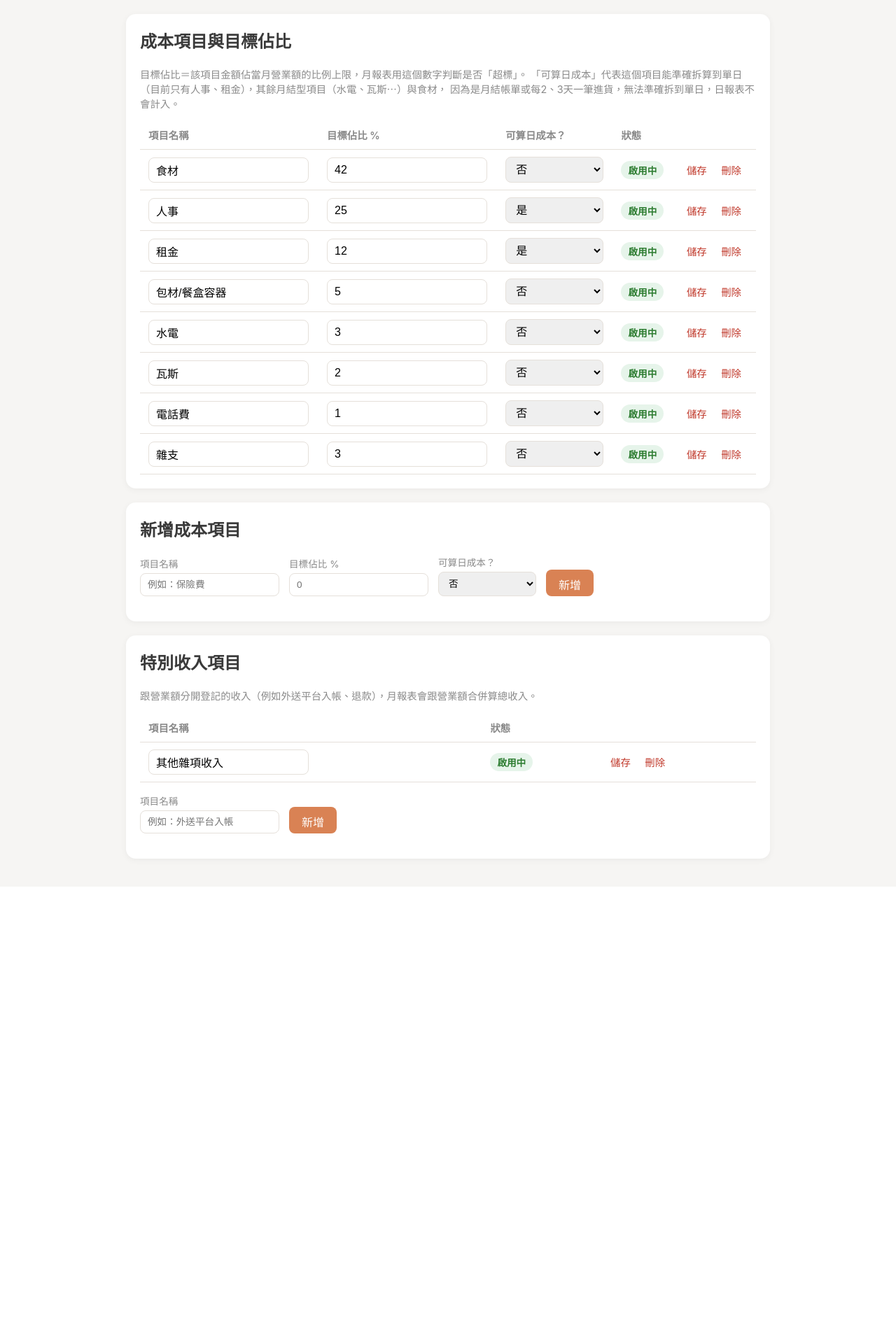
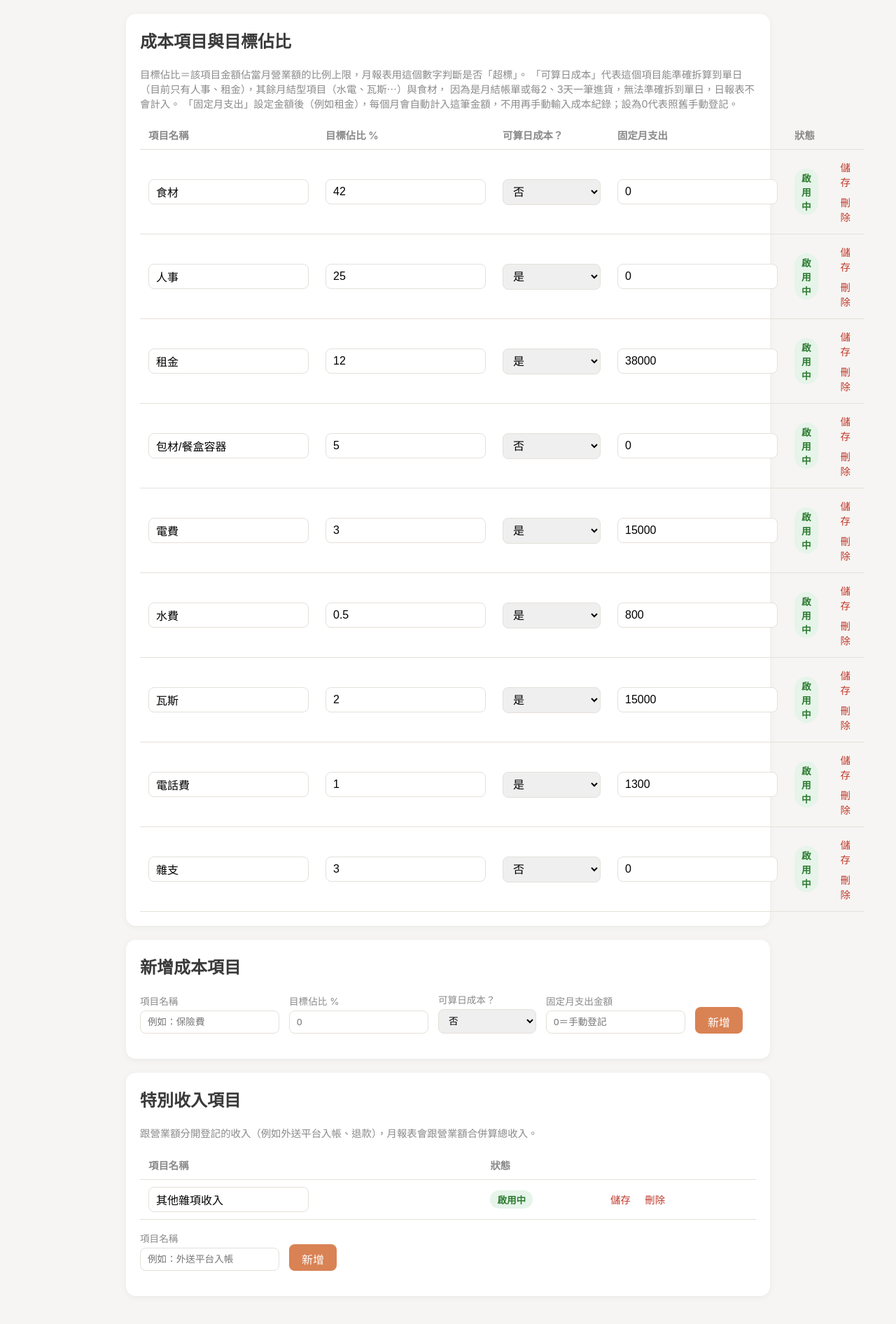
Before and after one commit to woo1027/Test, a Flask app: page /settings in a window 1280 px wide. Shown: the part 54-1946 px from the top of the page at 70% size. Before the commit the page ends 1290 px from the top, so only its background shows below. Run offline with Flask 3, Linux system fonts and the light colour scheme; data comes from the database, SQL or seed files in the repository.

Commit message:
Add fixed monthly amounts for rent and utilities
Categories can now carry a fixed_monthly_amount: when set, the
monthly report uses it directly instead of summing cost_records (like
人事's salary calc), manual cost entry for that category is blocked
(same guard as payroll), and daily_computable prorates it accurately
since the amount is known in advance rather than usage-dependent.

Seed 租金 at 38,000/month. Split the old combined 水電 category into
電費 (15,000/month) and 水費 (1,600 every 2 months on odd months,
averaged to 800/month) since they bill on different cycles and can't
share one fixed amount; also fix 瓦斯 (15,000) and 電話費 (1,300).
Existing databases migrate the rename in place — 水電's history moves
to the renamed 電費 category, 水費 is added fresh, and fixed amounts
only backfill categories still at 0 so a manually edited value is
never overwritten.

Co-Authored-By: Claude Sonnet 5 <noreply@anthropic.com>
Claude-Session: https://claude.ai/code/session_011coZe3d7n2MZgn3c2i7PDH

```diff
--- a/app.py
+++ b/app.py
@@ -14,15 +14,16 @@ DB_PATH = os.path.join(os.path.dirname(os.path.abspath(__file__)), "bento.db")
 # 其餘項目是月結帳單（水電、瓦斯、電話費、包材、雜支）或只有每2、3天一筆的進貨（食材），
 # 沒辦法準確攤算到單日，daily_computable=0，日檢視時不計入、僅供參考。
 DEFAULT_CATEGORIES = [
-    # (name, target_percent, sort_order, is_payroll_category, daily_computable)
-    ("食材", 42, 1, 0, 0),
-    ("人事", 25, 2, 1, 1),
-    ("租金", 12, 3, 0, 1),
-    ("包材/餐盒容器", 5, 4, 0, 0),
-    ("水電", 3, 5, 0, 0),
-    ("瓦斯", 2, 6, 0, 0),
-    ("電話費", 1, 7, 0, 0),
-    ("雜支", 3, 8, 0, 0),
+    # (name, target_percent, sort_order, is_payroll_category, daily_computable, fixed_monthly_amount)
+    ("食材", 42, 1, 0, 0, 0),
+    ("人事", 25, 2, 1, 1, 0),
+    ("租金", 12, 3, 0, 1, 38000),
+    ("包材/餐盒容器", 5, 4, 0, 0, 0),
+    ("電費", 3, 5, 0, 1, 15000),
+    ("水費", 0.5, 6, 0, 1, 800),  # 實際每2個月繳1600（奇數月），這裡取每月平均值
+    ("瓦斯", 2, 7, 0, 1, 15000),
+    ("電話費", 1, 8, 0, 1, 1300),
+    ("雜支", 3, 9, 0, 0, 0),
 ]
 
 DEFAULT_INCOME_CATEGORIES = [
@@ -149,8 +150,39 @@ def _migrate_consolidate_food_categories(conn):
 
 
 def _migrate_daily_computable(conn):
-    """人事、租金可以準確攤算到單日；其餘月結/進貨型項目不行。"""
-    conn.execute("UPDATE categories SET daily_computable = 1 WHERE name IN ('人事', '租金')")
+    """固定金額的項目都能準確攤算到單日；其餘變動的月結/進貨型項目不行。"""
+    conn.execute(
+        "UPDATE categories SET daily_computable = 1 WHERE name IN ('人事', '租金', '電費', '水費', '瓦斯', '電話費')"
+    )
+
+
+def _migrate_split_utilities(conn):
+    """水電拆成電費、水費兩個獨立項目（繳費週期不同）。歷史資料保留在改名後的「電費」底下。"""
+    conn.execute("UPDATE categories SET name = '電費' WHERE name = '水電'")
+    water = conn.execute("SELECT id FROM categories WHERE name = '水費'").fetchone()
+    if not water:
+        next_order = conn.execute(
+            "SELECT COALESCE(MAX(sort_order), 0) AS m FROM categories"
+        ).fetchone()[0] + 1
+        conn.execute(
+            "INSERT INTO categories (name, target_percent, sort_order, daily_computable) VALUES ('水費', 0.5, ?, 1)",
+            (next_order,),
+        )
+
+
+def _migrate_fixed_monthly_amounts(conn):
+    """固定金額的項目補上金額；只補還沒設定過（還是0）的，不覆蓋手動調整過的金額。"""
+    for name, amount in [
+        ("租金", 38000),
+        ("電費", 15000),
+        ("水費", 800),  # 實際每2個月繳1600（奇數月），取每月平均值
+        ("瓦斯", 15000),
+        ("電話費", 1300),
+    ]:
+        conn.execute(
+            "UPDATE categories SET fixed_monthly_amount = ? WHERE name = ? AND fixed_monthly_amount = 0",
+            (amount, name),
+        )
 
 
 def _migrate_ingredient_prices(conn):
@@ -284,6 +316,7 @@ def init_db():
     conn.execute("UPDATE categories SET is_payroll_category = 1 WHERE name = '人事' AND is_payroll_category = 0")
     _ensure_column(conn, "categories", "is_food_group", "INTEGER NOT NULL DEFAULT 0")
     _ensure_column(conn, "categories", "daily_computable", "INTEGER NOT NULL DEFAULT 0")
+    _ensure_column(conn, "categories", "fixed_monthly_amount", "REAL NOT NULL DEFAULT 0")
 
     conn.execute(
         """
@@ -408,7 +441,7 @@ def init_db():
     )
     if first_time:
         conn.executemany(
-            "INSERT INTO categories (name, target_percent, sort_order, is_payroll_category, daily_computable) VALUES (?, ?, ?, ?, ?)",
+            "INSERT INTO categories (name, target_percent, sort_order, is_payroll_category, daily_computable, fixed_monthly_amount) VALUES (?, ?, ?, ?, ?, ?)",
             DEFAULT_CATEGORIES,
         )
         conn.executemany(
@@ -435,7 +468,9 @@ def init_db():
                 [(bento_id, ingredient_ids[ing_name], qty) for ing_name, qty in recipe],
             )
     _migrate_consolidate_food_categories(conn)
+    _migrate_split_utilities(conn)
     _migrate_daily_computable(conn)
+    _migrate_fixed_monthly_amounts(conn)
     _migrate_ingredient_prices(conn)
     _migrate_bento_items(conn)
     _migrate_bento_prices(conn)
@@ -502,24 +537,29 @@ def create_category():
     name = (data.get("name") or "").strip()
     target_percent = data.get("target_percent", 0)
     daily_computable = 1 if data.get("daily_computable") else 0
+    fixed_monthly_amount = data.get("fixed_monthly_amount", 0)
     if not name:
         return jsonify({"error": "項目名稱為必填"}), 400
     try:
         target_percent = float(target_percent)
+        fixed_monthly_amount = float(fixed_monthly_amount)
     except (TypeError, ValueError):
-        return jsonify({"error": "目標佔比必須為數字"}), 400
+        return jsonify({"error": "目標佔比與固定月支出金額必須為數字"}), 400
 
     db = get_db()
     max_order = db.execute("SELECT COALESCE(MAX(sort_order), 0) AS m FROM categories").fetchone()["m"]
     try:
         cur = db.execute(
-            "INSERT INTO categories (name, target_percent, sort_order, daily_computable) VALUES (?, ?, ?, ?)",
-            (name, target_percent, max_order + 1, daily_computable),
+            "INSERT INTO categories (name, target_percent, sort_order, daily_computable, fixed_monthly_amount) VALUES (?, ?, ?, ?, ?)",
+            (name, target_percent, max_order + 1, daily_computable, fixed_monthly_amount),
         )
         db.commit()
     except sqlite3.IntegrityError:
         return jsonify({"error": "此項目名稱已存在"}), 400
-    return jsonify({"id": cur.lastrowid, "name": name, "target_percent": target_percent, "daily_computable": daily_computable})
+    return jsonify({
+        "id": cur.lastrowid, "name": name, "target_percent": target_percent,
+        "daily_computable": daily_computable, "fixed_monthly_amount": fixed_monthly_amount,
+    })
 
 
 @app.route("/api/categories/<int:cat_id>", methods=["PUT"])
@@ -533,16 +573,22 @@ def update_category(cat_id):
     name = data.get("name", row["name"]).strip()
     daily_computable = 1 if data.get("daily_computable", row["daily_computable"]) else 0
     target_percent = data.get("target_percent", row["target_percent"])
+    fixed_monthly_amount = data.get("fixed_monthly_amount", row["fixed_monthly_amount"])
     is_active = data.get("is_active", row["is_active"])
     try:
         target_percent = float(target_percent)
+        fixed_monthly_amount = float(fixed_monthly_amount)
     except (TypeError, ValueError):
-        return jsonify({"error": "目標佔比必須為數字"}), 400
+        return jsonify({"error": "目標佔比與固定月支出金額必須為數字"}), 400
 
     try:
         db.execute(
-            "UPDATE categories SET name = ?, target_percent = ?, is_active = ?, daily_computable = ? WHERE id = ?",
-            (name, target_percent, 1 if is_active else 0, daily_computable, cat_id),
+            """
+            UPDATE categories
+            SET name = ?, target_percent = ?, is_active = ?, daily_computable = ?, fixed_monthly_amount = ?
+            WHERE id = ?
+            """,
+            (name, target_percent, 1 if is_active else 0, daily_computable, fixed_monthly_amount, cat_id),
         )
         db.commit()
     except sqlite3.IntegrityError:
@@ -781,11 +827,15 @@ def add_cost():
         return jsonify({"error": "金額必須為數字"}), 400
 
     db = get_db()
-    cat = db.execute("SELECT id, is_payroll_category FROM categories WHERE id = ?", (category_id,)).fetchone()
+    cat = db.execute(
+        "SELECT id, is_payroll_category, fixed_monthly_amount FROM categories WHERE id = ?", (category_id,)
+    ).fetchone()
     if not cat:
         return jsonify({"error": "找不到此成本項目"}), 400
     if cat["is_payroll_category"]:
         return jsonify({"error": "人事成本請至「人事設定」頁面登記薪資與工時，不用在這裡手動新增"}), 400
+    if cat["fixed_monthly_amount"] > 0:
+        return jsonify({"error": "此為固定月支出項目，請至「設定」頁面調整金額，不用在這裡手動新增"}), 400
 
     cur = db.execute(
         "INSERT INTO cost_records (date, category_id, amount, note) VALUES (?, ?, ?, ?)",
@@ -1059,6 +1109,8 @@ def monthly_report():
     for c in categories:
         if c["is_payroll_category"]:
             amount = payroll_total or 0
+        elif c["fixed_monthly_amount"] > 0:
+            amount = c["fixed_monthly_amount"]
         else:
             amount = cost_by_category.get(c["id"], 0) or 0
         total_cost += amount
@@ -1162,14 +1214,19 @@ def daily_report():
             })
             computable_subtotal += amount
         elif c["daily_computable"]:
-            month_total = db.execute(
-                "SELECT COALESCE(SUM(amount), 0) AS total FROM cost_records WHERE category_id = ? AND date >= ? AND date < ?",
-                (c["id"], month_start, month_end),
-            ).fetchone()["total"]
+            if c["fixed_monthly_amount"] > 0:
+                month_total = c["fixed_monthly_amount"]
+                note = f"固定月支出 {fmt_amount(month_total)} ÷ {days} 天"
+            else:
+                month_total = db.execute(
+                    "SELECT COALESCE(SUM(amount), 0) AS total FROM cost_records WHERE category_id = ? AND date >= ? AND date < ?",
+                    (c["id"], month_start, month_end),
+                ).fetchone()["total"]
+                note = f"當月合計 {fmt_amount(month_total)} ÷ {days} 天"
             amount = month_total / days
             computable.append({
                 "category_id": c["id"], "name": c["name"], "amount": round(amount, 2),
-                "note": f"當月合計 {fmt_amount(month_total)} ÷ {days} 天",
+                "note": note,
             })
             computable_subtotal += amount
         else:
--- a/static/app.js
+++ b/static/app.js
@@ -41,7 +41,7 @@ function initDailyPage() {
   async function loadCategories() {
     const cats = await apiGet("/api/categories");
     categorySelect.innerHTML = cats
-      .filter((c) => !c.is_payroll_category)
+      .filter((c) => !c.is_payroll_category && !(c.fixed_monthly_amount > 0))
       .map((c) => `<option value="${c.id}">${c.name}</option>`)
       .join("");
   }
@@ -494,6 +494,7 @@ function initSettingsPage() {
               <option value="1" ${c.daily_computable ? "selected" : ""}>是</option>
             </select>
           </td>
+          <td><input type="number" class="cat-fixed-amount" value="${c.fixed_monthly_amount}" min="0" step="1" style="min-width:90px" ${c.is_active ? "" : "disabled"} /></td>
           <td>${c.is_active ? '<span class="badge badge-ok">啟用中</span>' : '<span class="badge badge-warn">已停用</span>'}</td>
           <td>
             <button class="link-btn save-btn">儲存</button>
@@ -511,6 +512,7 @@ function initSettingsPage() {
             name: tr.querySelector(".cat-name").value,
             target_percent: tr.querySelector(".cat-target").value,
             daily_computable: tr.querySelector(".cat-daily").value === "1",
+            fixed_monthly_amount: tr.querySelector(".cat-fixed-amount").value,
           });
           loadCategories();
         } catch (e) {
@@ -533,15 +535,19 @@ function initSettingsPage() {
     const name = document.getElementById("new-cat-name").value.trim();
     const target = document.getElementById("new-cat-target").value || 0;
     const dailyComputable = document.getElementById("new-cat-daily-computable").value === "1";
+    const fixedAmount = document.getElementById("new-cat-fixed-amount").value || 0;
     if (!name) {
       alert("請輸入項目名稱");
       return;
     }
     try {
-      await apiSend("/api/categories", "POST", { name, target_percent: target, daily_computable: dailyComputable });
+      await apiSend("/api/categories", "POST", {
+        name, target_percent: target, daily_computable: dailyComputable, fixed_monthly_amount: fixedAmount,
+      });
       document.getElementById("new-cat-name").value = "";
       document.getElementById("new-cat-target").value = "";
       document.getElementById("new-cat-daily-computable").value = "0";
+      document.getElementById("new-cat-fixed-amount").value = "";
       loadCategories();
     } catch (e) {
       alert(e.message);
--- a/templates/settings.html
+++ b/templates/settings.html
@@ -25,10 +25,11 @@
       目標佔比＝該項目金額佔當月營業額的比例上限，月報表用這個數字判斷是否「超標」。
       「可算日成本」代表這個項目能準確拆算到單日（目前只有人事、租金），其餘月結型項目（水電、瓦斯⋯）與食材，
       因為是月結帳單或每2、3天一筆進貨，無法準確拆到單日，日報表不會計入。
+      「固定月支出」設定金額後（例如租金），每個月會自動計入這筆金額，不用再手動輸入成本紀錄；設為0代表照舊手動登記。
     </p>
     <table class="data-table">
       <thead>
-        <tr><th>項目名稱</th><th>目標佔比 %</th><th>可算日成本？</th><th>狀態</th><th></th></tr>
+        <tr><th>項目名稱</th><th>目標佔比 %</th><th>可算日成本？</th><th>固定月支出</th><th>狀態</th><th></th></tr>
       </thead>
       <tbody id="category-list"></tbody>
     </table>
@@ -48,6 +49,9 @@
           <option value="0">否</option>
           <option value="1">是</option>
         </select>
+      </label>
+      <label>固定月支出金額
+        <input type="number" id="new-cat-fixed-amount" min="0" step="1" placeholder="0＝手動登記" />
       </label>
       <button id="add-cat-btn">新增</button>
     </div>
```
